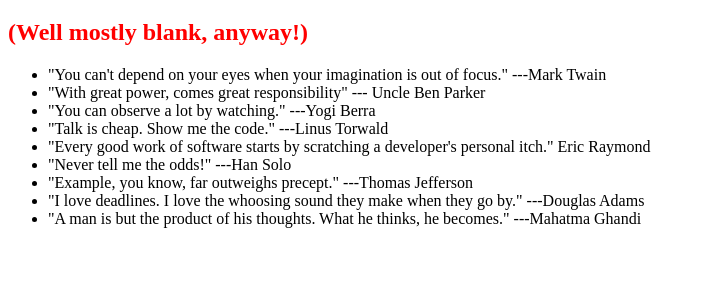
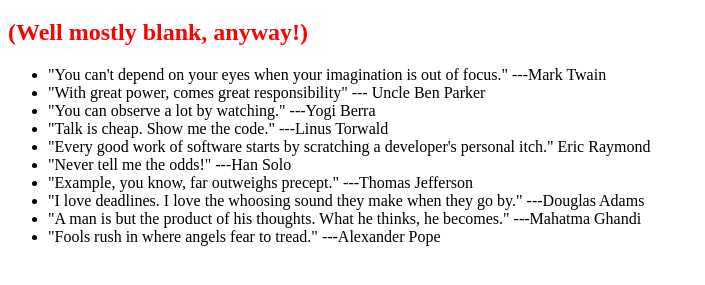
Before and after one commit to hendricksjoerg/0main_openSAP_repo, a plain HTML site: page index.html in a window 1280 px wide. Shown: the part 61-346 px from the top of the page, without its empty margins (0-705 px from the left). Drawn offline with Linux system fonts and the light colour scheme.

Commit message:
Update index.html
Alexander Pope quote

```diff
--- a/index.html
+++ b/index.html
@@ -18,6 +18,7 @@
 			<li>"Example, you know, far outweighs precept." ---Thomas Jefferson</li>
 			<li>"I love deadlines. I love the whoosing sound they make when they go by." ---Douglas Adams</li>
 			<li>"A man is but the product of his thoughts. What he thinks, he becomes." ---Mahatma Ghandi</li>
+			<li>"Fools rush in where angels fear to tread." ---Alexander Pope</li>
 		</ul>
 	</body>
 </html>
```
